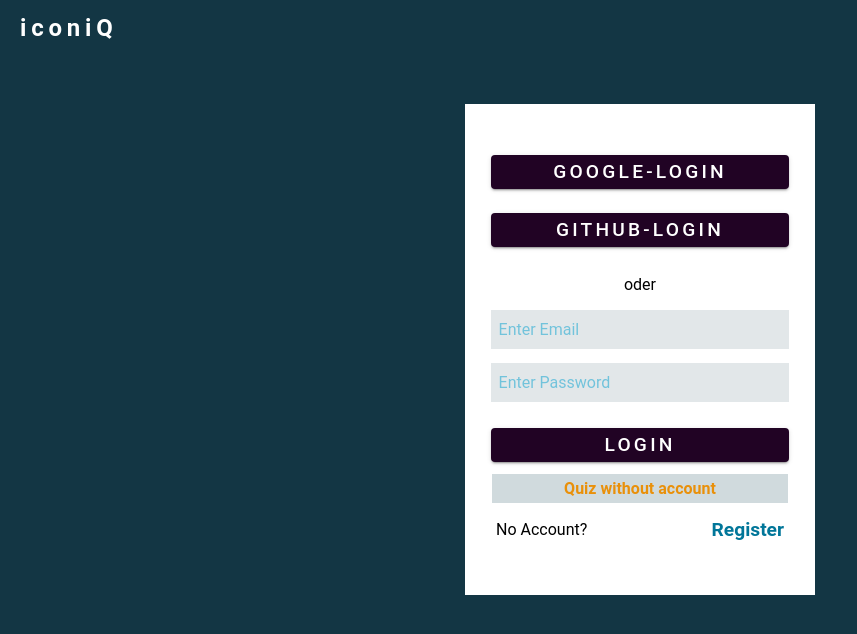
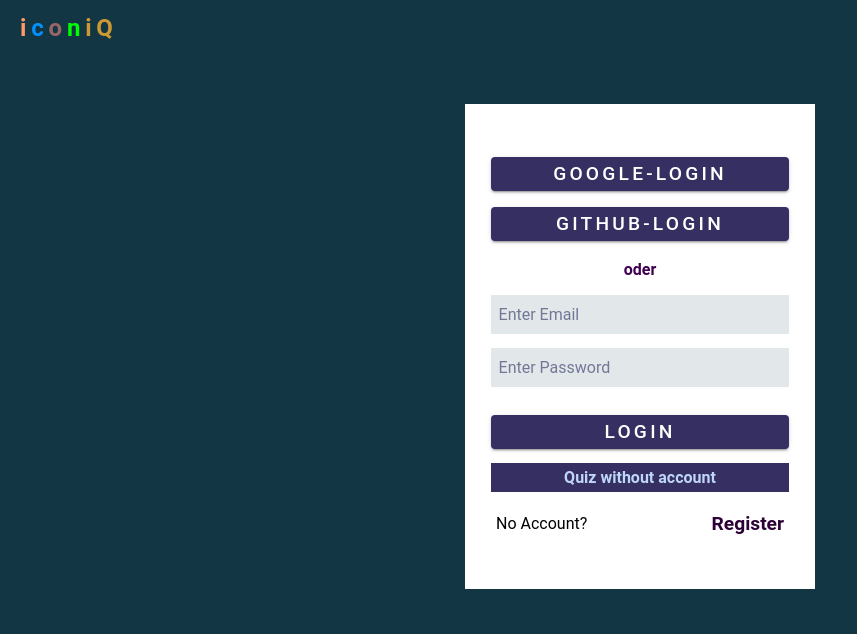
Before and after one commit to benkinase/android_ionic_react_quiz_app, a React (Create React App) app: page /login in a window 1280 px wide. Shown: the top 634 px of the page, without its empty margins (0-857 px from the left). Built offline with nearby package versions, Linux system fonts and the light colour scheme; no server answers.

Commit message:
Login and register forms refactored

```diff
--- a/src/pages/Home.css
+++ b/src/pages/Home.css
@@ -2,7 +2,7 @@
   --custom-background-color: #133644;
 }
 ::selection {
-  color: yellow;
+  color: rgb(241, 15, 166);
 }
 .ion-head {
   display: flex;
@@ -12,14 +12,14 @@
 .ion-head .logout-btn {
   padding: 1px !important;
   margin-right: 10px !important;
-  --color: #f1067b !important;
+  --color: #f7d2fa !important;
 }
 .ion-head .user {
   letter-spacing: 0.3rem;
   font-weight: bold;
 }
 
-.no-auth {
+.go-back {
   margin-left: 10px !important;
   --color: #f5b056 !important;
 }
@@ -59,7 +59,7 @@ input:focus {
 }
 
 ::placeholder {
-  --placeholder-color: #04a0cf;
+  --placeholder-color: #060a47;
   --placeholder-opacity: 0.5;
 }
 .input {
--- a/src/pages/Home.tsx
+++ b/src/pages/Home.tsx
@@ -163,7 +163,7 @@ const Home: React.FC = () => {
             </div>
           ) : (
             <IonButton
-              className='logout-btn no-auth'
+              className='logout-btn go-back'
               onClick={() => history.push("/login")}
             >
               go back
--- a/src/pages/Login.css
+++ b/src/pages/Login.css
@@ -18,25 +18,14 @@
   margin: 23px 0px;
 }
 
-.or {
+.login .or {
   text-align: center;
+  color: rgb(64, 1, 80);
+  font-weight: 600;
+  margin-top: -5px;
 }
 .login .form {
   margin-top: 15px;
-}
-.login .redirect {
-  display: flex;
-  align-items: center;
-  justify-content: space-between;
-  padding: 15px;
-}
-.login .link- {
-  padding-left: 5px;
-  font-size: 1.2rem;
-  margin-left: 10px;
-  text-decoration: none;
-  color: #017699;
-  font-weight: bold;
 }
 
 .input-control {
@@ -54,12 +43,13 @@
 .login .buttons.social {
   margin-bottom: 10px;
 }
-
+.login .buttons.social .google {
+  margin-bottom: -8px;
+}
 .login-btn {
   text-align: center;
   padding: 10px;
   width: 100% !important;
-  margin: 2px 0px;
   letter-spacing: 0.2rem;
   font-size: 1.2rem !important;
   border-radius: none !important;
@@ -69,14 +59,30 @@
   transition: all 300ms linear;
   font-size: 1rem;
   font-weight: bold;
-  color: #e9900a;
-  background-color: #d0dadd;
+  color: #bfd6f8;
+  background-color: #353061;
   padding: 5px 0px;
-  width: 93% !important;
+  width: 94% !important;
 }
 
 .buttons #no-auth:hover {
   text-decoration: underline;
-  color: #bd5c0d;
+  color: #e6eafd;
   cursor: pointer;
 }
+
+.login .redirect {
+  display: flex;
+  align-items: center;
+  justify-content: space-between;
+  padding: 15px;
+  margin-top: 5px;
+}
+.login .link- {
+  padding-left: 5px;
+  font-size: 1.2rem;
+  margin-left: 10px;
+  text-decoration: none;
+  color: #2c0236;
+  font-weight: bold;
+}
--- a/src/pages/Login.tsx
+++ b/src/pages/Login.tsx
@@ -23,7 +23,7 @@ import {
 } from "../redux/firebaseRequests";
 import { setUserState } from "../redux/Actions";
 import { toast } from "../toast";
-import { styleIconiQ } from "../utils/coloredLetters";
+import { ColoredLetter, styleIconiQ } from "../utils/coloredLetters";
 
 const Login: React.FC = () => {
   const { user } = useSelector((state: any) => state.auth);
@@ -52,6 +52,7 @@ const Login: React.FC = () => {
     setPassword("");
     setLoading(false);
   };
+
   const handleGoogleSignIn = async () => {
     const res: any = await signInWithGoogle();
     if (res) {
@@ -68,7 +69,8 @@ const Login: React.FC = () => {
       toast("You have logged in", "success");
     }
   };
-
+  //randomly colored letters
+  ColoredLetter("#iconiq-l");
   return (
     <IonPage>
       <IonHeader>
--- a/src/pages/Register.css
+++ b/src/pages/Register.css
@@ -31,7 +31,7 @@
 .register .link {
   margin-left: 10px;
   text-decoration: none;
-  color: #017699;
+  color: #2c0236;
   font-size: 1.2rem;
   font-weight: bold;
 }
--- a/src/pages/Register.tsx
+++ b/src/pages/Register.tsx
@@ -13,7 +13,7 @@ import React, { useState } from "react";
 import { Link } from "react-router-dom";
 import { useHistory } from "react-router";
 // loacal imports
-import { generateColoredLetter, styleIconiQ } from "../utils/coloredLetters";
+import { ColoredLetter, styleIconiQ } from "../utils/coloredLetters";
 import { registerUser } from "../redux/firebaseRequests";
 import { toast } from "../toast";
 import "./Register.css";
@@ -46,7 +46,7 @@ const Register: React.FC = () => {
   };
 
   //randomly colored letters
-  generateColoredLetter("#iconiq-r");
+  ColoredLetter("#iconiq-r");
 
   return (
     <IonPage>
--- a/src/theme/variables.css
+++ b/src/theme/variables.css
@@ -13,7 +13,7 @@ http://ionicframework.com/docs/theming/ */
   --ion-background-color: #f8fbff;
 
   /** secondary **/
-  --ion-color-secondary: #210324;
+  --ion-color-secondary: #353061;
   --ion-color-secondary-rgb: 61, 194, 255;
   --ion-color-secondary-contrast: #ffffff;
   --ion-color-secondary-contrast-rgb: 255, 255, 255;
--- a/src/utils/coloredLetters.js
+++ b/src/utils/coloredLetters.js
@@ -19,7 +19,7 @@ let colors = [
   ],
   idx;
 
-export const generateColoredLetter = (id) => {
+export const ColoredLetter = (id) => {
   $(function () {
     let element = $(id);
     let chars = element.text().split("");
```
